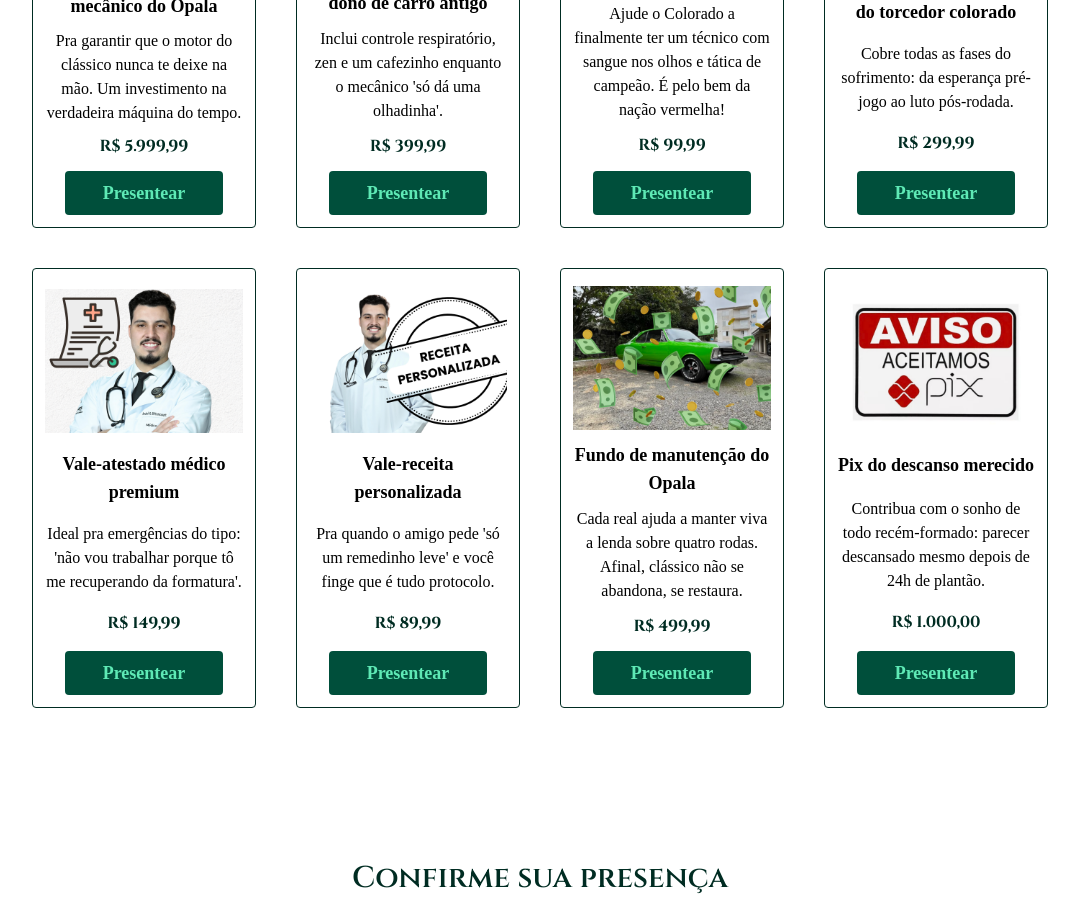
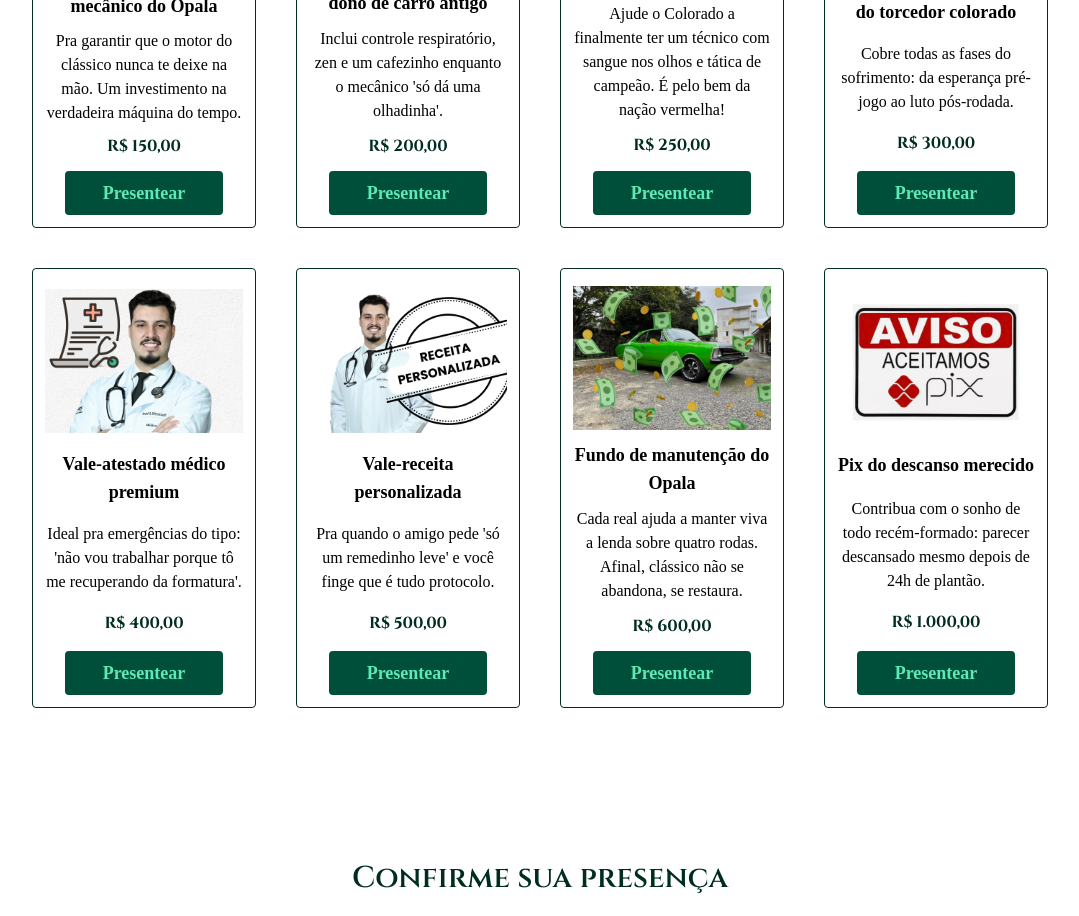
Before and after one commit to LeonardoKako/formatura-andre, a React (Vite) app: page / in a window 1280 px wide. Shown: the part 3580-4496 px from the top of the page, without its empty margins (100-1179 px from the left). Built offline with nearby package versions, Linux system fonts and the light colour scheme; a web font is replaced by a local one.

Commit message:
price of products

```diff
--- a/src/components/List.tsx
+++ b/src/components/List.tsx
@@ -15,49 +15,49 @@ export function List() {
         <Gift
           img={opala}
           title='Passe vitalício pro mecânico do Opala'
-          valor='R$ 5.999,99'
+          valor='R$ 150,00'
           desc='Pra garantir que o motor do clássico nunca te deixe na mão. Um investimento na verdadeira máquina do tempo.'
         />
 
         <Gift
           img={pensando}
           title='Curso de paciência pra dono de carro antigo'
-          valor='R$ 399,99'
+          valor='R$ 200,00'
           desc="Inclui controle respiratório, zen e um cafezinho enquanto o mecânico 'só dá uma olhadinha'."
         />
 
         <Gift
           img={ancelloti}
           title='Vale Ancelloti pro Inter'
-          valor='R$ 99,99'
+          valor='R$ 250,00'
           desc='Ajude o Colorado a finalmente ter um técnico com sangue nos olhos e tática de campeão. É pelo bem da nação vermelha!'
         />
 
         <Gift
           img={inter}
           title='Plano de saúde emocional do torcedor colorado'
-          valor='R$ 299,99'
+          valor='R$ 300,00'
           desc='Cobre todas as fases do sofrimento: da esperança pré-jogo ao luto pós-rodada.'
         />
 
         <Gift
           img={andreVale}
           title='Vale-atestado médico premium'
-          valor='R$ 149,99'
+          valor='R$ 400,00'
           desc="Ideal pra emergências do tipo: 'não vou trabalhar porque tô me recuperando da formatura'."
         />
 
         <Gift
           img={andreReceita}
           title='Vale-receita personalizada'
-          valor='R$ 89,99'
+          valor='R$ 500,00'
           desc="Pra quando o amigo pede 'só um remedinho leve' e você finge que é tudo protocolo."
         />
 
         <Gift
           img={opalaDinheiro}
           title='Fundo de manutenção do Opala'
-          valor='R$ 499,99'
+          valor='R$ 600,00'
           desc='Cada real ajuda a manter viva a lenda sobre quatro rodas. Afinal, clássico não se abandona, se restaura.'
         />
 
```
